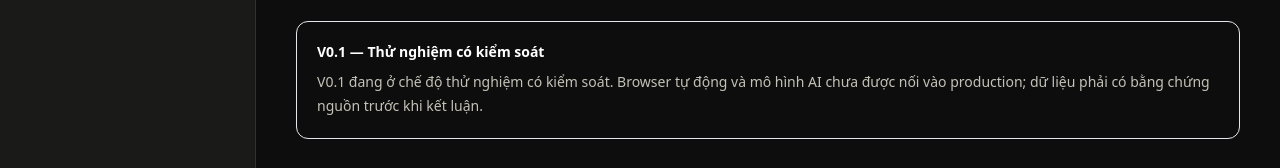
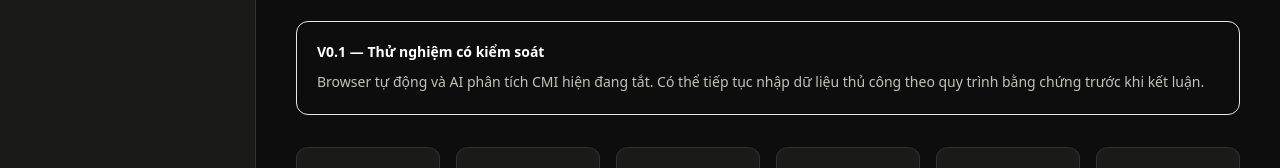
Before and after one commit to hongtuant9/tuan-os-enterprise, a Next.js app: page /intelligence/cmi in a window 1280 px wide. Shown: the part 557-725 px from the top of the page. Built offline with nearby package versions, Linux system fonts and the light colour scheme; no server answers; the database is empty.

Commit message:
fix: đồng bộ trạng thái CMI theo production env
UI CMI phản ánh đúng trạng thái Browser/AI từ environment production; loại bỏ cảnh báo V0.1 cũ gây mâu thuẫn. Quality Gate đã PASS npm ci, lint và build.

```diff
--- a/src/app/intelligence/cmi/page.tsx
+++ b/src/app/intelligence/cmi/page.tsx
@@ -39,6 +39,15 @@ export default async function CmiPage() {
 
   try {
     dashboard = await container.cmi.dashboard();
+    dashboard.automation = {
+      browserConnected: automationStatus.browserConnected,
+      aiAnalysisConnected: automationStatus.aiAnalysisConnected,
+      note: automationStatus.aiAnalysisConnected
+        ? "Browser tự động và AI phân tích CMI đang được bật theo chế độ có kiểm soát. Mọi kết luận vẫn phải dựa trên bằng chứng nguồn và cơ hội phải được Quản lý duyệt trước khi chuyển sang AI Marketing."
+        : automationStatus.browserConnected
+          ? "Browser tự động đã được nối vào production. AI phân tích CMI hiện đang tắt; dữ liệu thu thập vẫn phải có bằng chứng nguồn trước khi kết luận và mọi cơ hội cần được Quản lý duyệt."
+          : "Browser tự động và AI phân tích CMI hiện đang tắt. Có thể tiếp tục nhập dữ liệu thủ công theo quy trình bằng chứng trước khi kết luận.",
+    };
   } catch (error) {
     setupError =
       error instanceof Error
```
